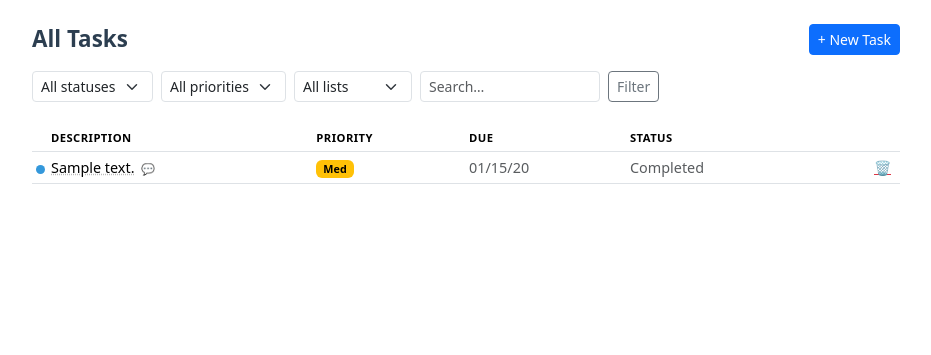
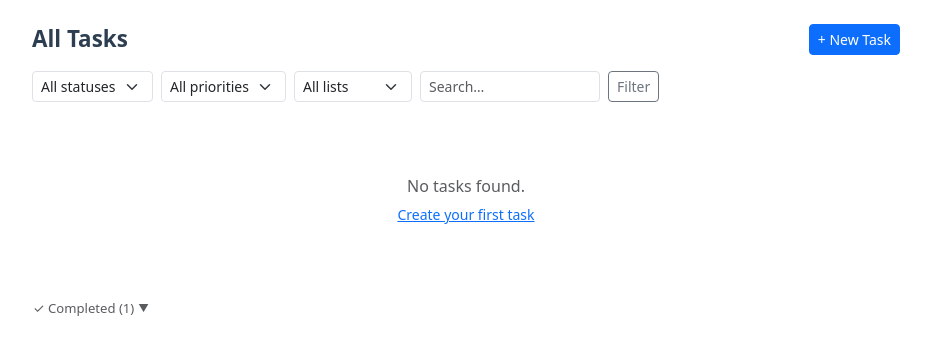
Before and after one commit to vincrito/clinical-task-manager, a Flask app: page /tasks in a window 1280 px wide. Shown: the part 56-411 px from the top of the page, without its empty margins (174-1105 px from the left). Run offline with Flask 3, Linux system fonts and the light colour scheme; a user stored in the database is signed in; tables that the repository leaves empty hold one stand-in row (values such as "Sample post").

Commit message:
feat: completed tasks in separate collapsed section, sorted by date completed

```diff
--- a/routes/tasks.py
+++ b/routes/tasks.py
@@ -206,14 +206,22 @@ def list_tasks():
         (Task.priority == "medium", 2),
         else_=3
     )
-    rows = (query.order_by(
+    all_rows = (query.order_by(
                 Task.due_date.asc().nulls_last(),
                 _pri,
                 Task.list_id)
             .all())
 
+    active_tasks = [t for t in all_rows if t.status != "completed"]
+    completed_tasks = sorted(
+        [t for t in all_rows if t.status == "completed"],
+        key=lambda t: t.updated_at or t.created_at,
+        reverse=True,
+    )
+
     # map list_id -> label for display
-    list_ids = {t.list_id for t in rows}
+    all_rows = active_tasks + completed_tasks
+    list_ids = {t.list_id for t in all_rows}
     lists = {}
     if list_ids:
         llist = (TaskList.query
@@ -224,7 +232,7 @@ def list_tasks():
             lists[l.id] = l.display_label()
 
     # load comments for all listed tasks in one query and group them
-    task_ids = [t.id for t in rows]                                          # collect task ids                                  # list
+    task_ids = [t.id for t in all_rows]                                          # collect task ids                                  # list
     comments_by_task = {tid: [] for tid in task_ids}                         # init map id -> list                               # dict
     if task_ids:                                                             # only query if we have tasks                       # guard
         all_comments = (Comment.query
@@ -244,7 +252,8 @@ def list_tasks():
     comment_latest = {tid: cs[0].body if cs else "" for tid, cs in comments_by_task.items()}
 
     return render_template("tasks_list.html",
-                           tasks=rows,
+                           active_tasks=active_tasks,
+                           completed_tasks=completed_tasks,
                            lists=lists,
                            all_user_lists=all_user_lists,
                            list_colors=list_colors,
--- a/templates/tasks_list.html
+++ b/templates/tasks_list.html
@@ -33,7 +33,7 @@
     {% endif %}
   </form>
 
-  {% if tasks %}
+  {% if active_tasks %}
   <table class="table table-sm align-middle" style="font-size:.9em;">
     <thead class="text-muted" style="font-size:.78em; text-transform:uppercase; letter-spacing:.04em;">
       <tr>
@@ -46,7 +46,7 @@
       </tr>
     </thead>
     <tbody>
-      {% for t in tasks %}
+      {% for t in active_tasks %}
       <tr class="task-row" data-task-id="{{ t.id }}" data-list-id="{{ t.list_id }}">
         <td style="padding-right:2px;">
           <span style="display:inline-block;width:9px;height:9px;border-radius:50%;background:{{ list_colors.get(t.list_id,'#ccc') }};vertical-align:middle;"></span>
@@ -64,9 +64,7 @@
         <td class="text-nowrap text-muted">{{ (t.due_date | mdy) if t.due_date else '—' }}</td>
         <td class="text-nowrap text-muted">{{ t.status | statuslabel }}</td>
         <td class="text-end text-nowrap" style="width:80px;">
-          {% if t.status != 'completed' %}
           <button class="btn btn-sm btn-link text-success complete-btn p-0 px-1" title="Mark done">&#10003;</button>
-          {% endif %}
           <form method="post" action="{{ url_for('tasks.delete_task', tid=t.id) }}" style="display:inline"
                 onsubmit="return confirm('Delete this task?');">
             <button class="btn btn-sm btn-link text-danger p-0 px-1" title="Delete">&#128465;</button>
@@ -84,6 +82,54 @@
     {% else %}
       <a href="{{ url_for('tasks.new_task') }}" class="small">Create your first task</a>
     {% endif %}
+  </div>
+  {% endif %}
+
+  {% if completed_tasks %}
+  <div class="mt-4">
+    <button class="btn btn-link p-0 text-muted text-decoration-none d-flex align-items-center gap-1"
+            style="font-size:.82em;"
+            data-bs-toggle="collapse" data-bs-target="#completedSection" aria-expanded="false">
+      &#10003; Completed ({{ completed_tasks|length }}) <span style="font-size:.8em;">&#9660;</span>
+    </button>
+    <div class="collapse" id="completedSection">
+      <table class="table table-sm align-middle mt-2" style="font-size:.85em; color:#888;">
+        <thead style="font-size:.75em; text-transform:uppercase; letter-spacing:.04em;">
+          <tr>
+            <th style="width:14px;"></th>
+            <th>Description</th>
+            <th>Priority</th>
+            <th>Due</th>
+            <th>Completed</th>
+            <th></th>
+          </tr>
+        </thead>
+        <tbody>
+          {% for t in completed_tasks %}
+          <tr class="task-row" data-task-id="{{ t.id }}" data-list-id="{{ t.list_id }}">
+            <td style="padding-right:2px;">
+              <span style="display:inline-block;width:9px;height:9px;border-radius:50%;background:{{ list_colors.get(t.list_id,'#ccc') }};vertical-align:middle;opacity:.5;"></span>
+            </td>
+            <td><span class="task-name" style="cursor:pointer; text-decoration:line-through; color:#aaa;"
+                  onclick="openTaskDetail({{ t.id }})">{{ t.description }}</span></td>
+            <td>
+              {% if t.priority == 'high' %}<span class="badge text-bg-danger" style="opacity:.6;">High</span>
+              {% elif t.priority == 'low' %}<span class="badge text-bg-secondary" style="opacity:.6;">Low</span>
+              {% else %}<span class="badge text-bg-warning" style="opacity:.6;">Med</span>{% endif %}
+            </td>
+            <td class="text-nowrap">{{ (t.due_date | mdy) if t.due_date else '—' }}</td>
+            <td class="text-nowrap">{{ t.updated_at.strftime('%m/%d/%y') if t.updated_at else '—' }}</td>
+            <td class="text-end text-nowrap" style="width:60px;">
+              <form method="post" action="{{ url_for('tasks.delete_task', tid=t.id) }}" style="display:inline"
+                    onsubmit="return confirm('Delete this task?');">
+                <button class="btn btn-sm btn-link text-danger p-0 px-1" title="Delete">&#128465;</button>
+              </form>
+            </td>
+          </tr>
+          {% endfor %}
+        </tbody>
+      </table>
+    </div>
   </div>
   {% endif %}
 
```
Also changed, not shown: routes/lists.py (+9 -2 lines), templates/list_detail.html (+45 -0 lines).
